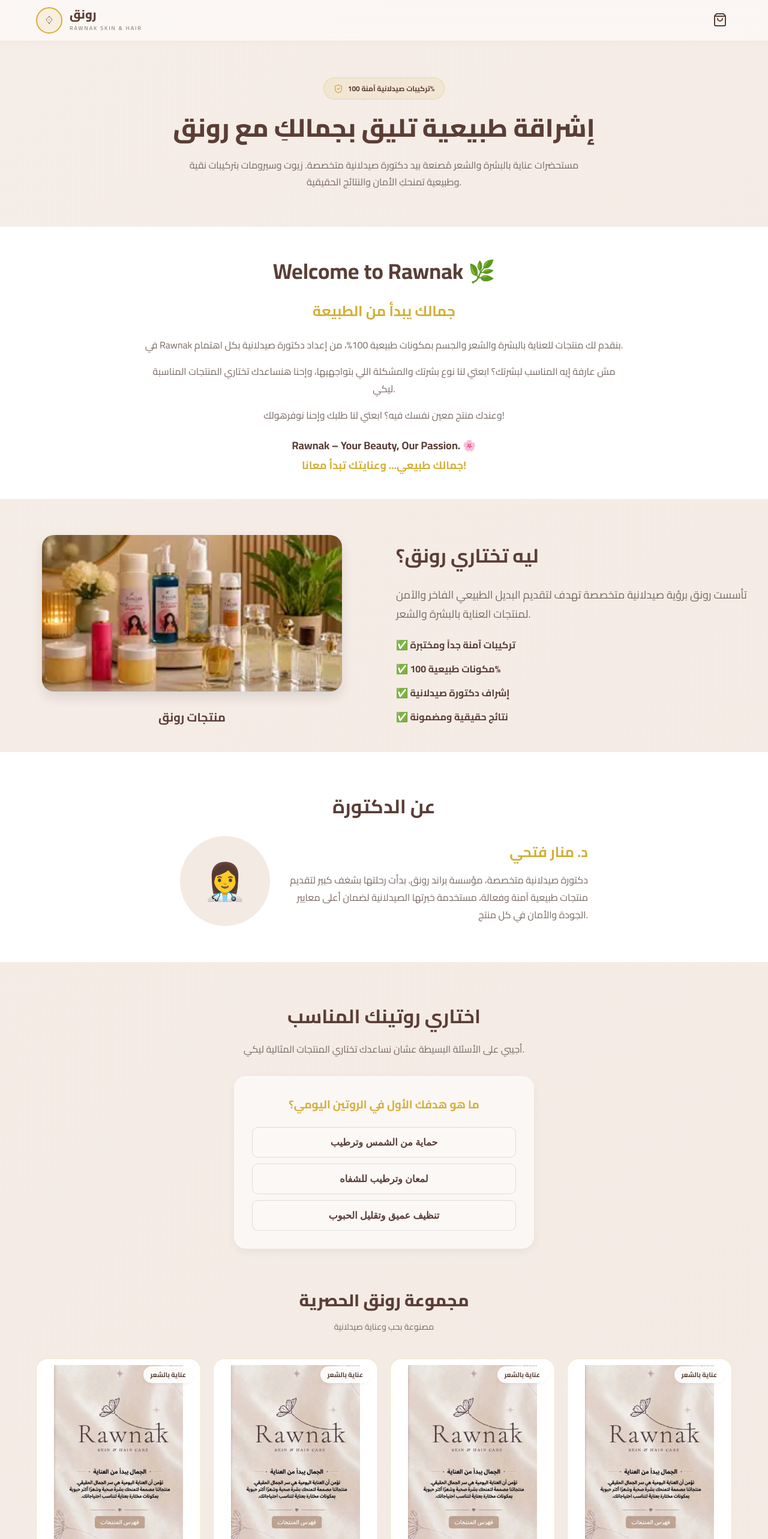
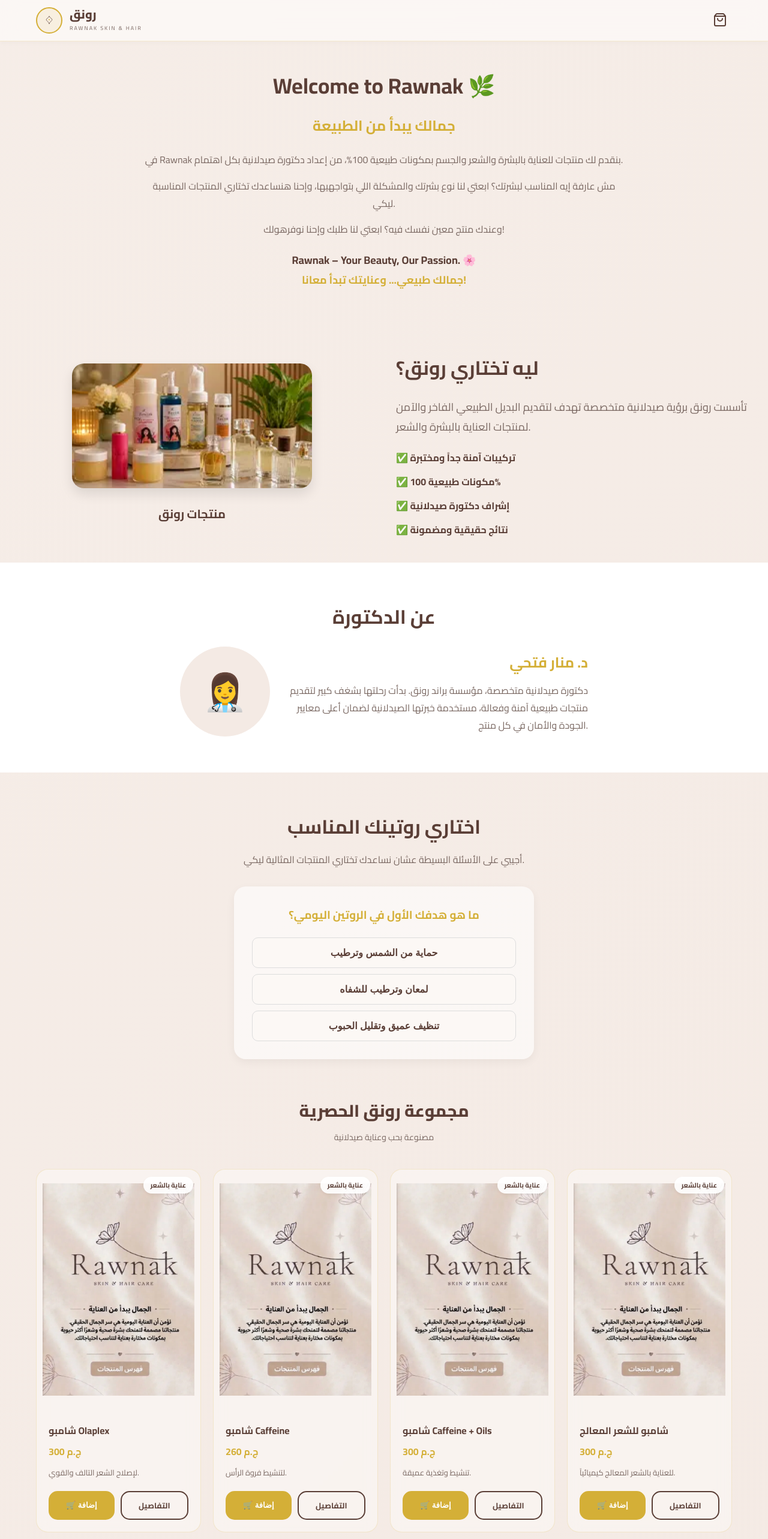
Before and after one commit to rahmaraslan95-code/rawnak-website, a React (Vite) app: page / in a window 1280 px wide. Shown: the top 2566 px of the page at 60% size. Built offline with nearby package versions, Linux system fonts and the light colour scheme; a web font is replaced by a local one.

Commit message:
إرجاع النص الترحيبي وتعديل عرض الصور

```diff
--- a/src/App.jsx
+++ b/src/App.jsx
@@ -108,19 +108,7 @@ function App() {
 
   const HomePage = () => (
     <>
-      <section style={{ maxWidth: '900px', margin: '0 auto', padding: '60px 20px', textAlign: 'center' }}>
-        <span style={{ display: 'inline-flex', alignItems: 'center', gap: '8px', padding: '6px 16px', borderRadius: '30px', backgroundColor: 'rgba(212, 175, 55, 0.1)', border: '1px solid rgba(212, 175, 55, 0.3)', color: '#5a3e36', fontSize: '12px', fontWeight: 'bold', marginBottom: '20px' }}>
-          <ShieldCheck size={16} color="#d4af37" /> تركيبات صيدلانية آمنة 100%
-        </span>
-        <h2 style={{ fontSize: '42px', fontWeight: 800, color: '#5a3e36', marginBottom: '20px', lineHeight: 1.3 }}>
-          إشراقة طبيعية تليق بجمالكِ مع رونق
-        </h2>
-        <p style={{ color: '#7a6862', fontSize: '16px', lineHeight: '1.8', maxWidth: '700px', margin: '0 auto' }}>
-          مستحضرات عناية بالبشرة والشعر مُصنعة بيد دكتورة صيدلانية متخصصة. زيوت وسيرومات بتركيبات نقية وطبيعية تمنحكِ الأمان والنتائج الحقيقية.
-        </p>
-      </section>
-
-      <section style={{ textAlign: 'center', padding: '40px 20px', backgroundColor: '#fff', marginBottom: '20px' }}>
+      <section style={{ textAlign: 'center', padding: '40px 20px', backgroundColor: 'transparent', marginBottom: '20px' }}>
         <h2 style={{ fontSize: '36px', color: '#5a3e36', marginBottom: '10px' }}>Welcome to Rawnak 🌿</h2>
         <h3 style={{ fontSize: '24px', color: '#d4af37', marginBottom: '20px' }}>جمالك يبدأ من الطبيعة</h3>
         <p style={{ maxWidth: '800px', margin: '0 auto', fontSize: '16px', lineHeight: '1.8', color: '#7a6862', marginBottom: '15px' }}>
@@ -138,7 +126,7 @@ function App() {
 
       <section style={{ display: 'flex', alignItems: 'center', justifyContent: 'center', gap: '40px', padding: '40px 20px', flexWrap: 'wrap' }}>
         <div style={{ flex: 1, minWidth: '300px', textAlign: 'center' }}>
-    <img src="/images/rawnak-collection.jpg" alt="Rawnak Collection" style={{ width: '100%', maxWidth: '500px', borderRadius: '20px', boxShadow: '0 10px 20px rgba(0,0,0,0.1)' }} />
+          <img src="/images/rawnak-collection.jpg" alt="Rawnak Collection" style={{ width: '100%', maxWidth: '400px', borderRadius: '20px', boxShadow: '0 10px 20px rgba(0,0,0,0.1)' }} />
           <h3 style={{ textAlign: 'center', marginTop: '15px', color: '#5a3e36', fontSize: '20px' }}>منتجات رونق</h3>
         </div>
         <div style={{ flex: 1, minWidth: '300px' }}>
@@ -194,8 +182,8 @@ function App() {
         <div style={{ display: 'grid', gridTemplateColumns: 'repeat(auto-fill, minmax(250px, 1fr))', gap: '20px' }}>
           {products.map((item) => (
             <div key={item.id} className="product-card" style={{ borderRadius: '20px', overflow: 'hidden', display: 'flex', flexDirection: 'column' }}>
-              <div style={{ position: 'relative', height: '320px', overflow: 'hidden', backgroundColor: '#fff' }}>
-                <img src={item.img} alt={item.title} style={{ width: '100%', height: '100%', objectFit: 'contain', padding: '10px', backgroundColor: '#fff', borderRadius: '15px' }} />
+              <div style={{ position: 'relative', height: '400px', overflow: 'hidden', backgroundColor: 'transparent' }}>
+                <img src={item.img} alt={item.title} style={{ width: '100%', height: '100%', objectFit: 'contain', padding: '10px' }} />
                 <span style={{ position: 'absolute', top: '12px', right: '12px', backgroundColor: 'rgba(255, 255, 255, 0.9)', color: '#5a3e36', padding: '4px 12px', borderRadius: '20px', fontSize: '11px', fontWeight: 'bold', boxShadow: '0 2px 5px rgba(0,0,0,0.05)' }}>{item.tag}</span>
               </div>
               <div style={{ padding: '20px', display: 'flex', flexDirection: 'column', flexGrow: 1 }}>
```
Lines whose indentation alone changed are shown as unchanged.
